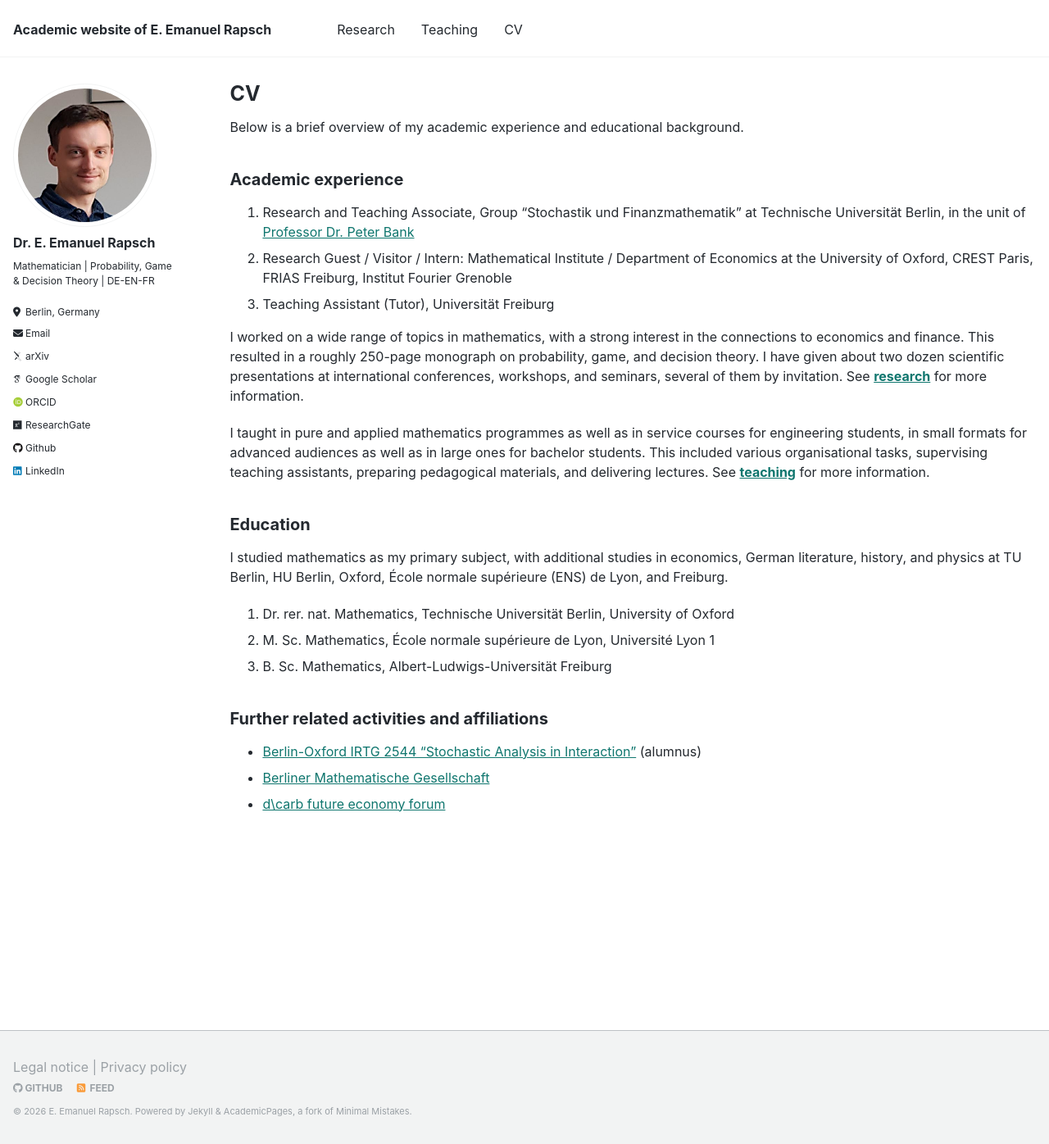
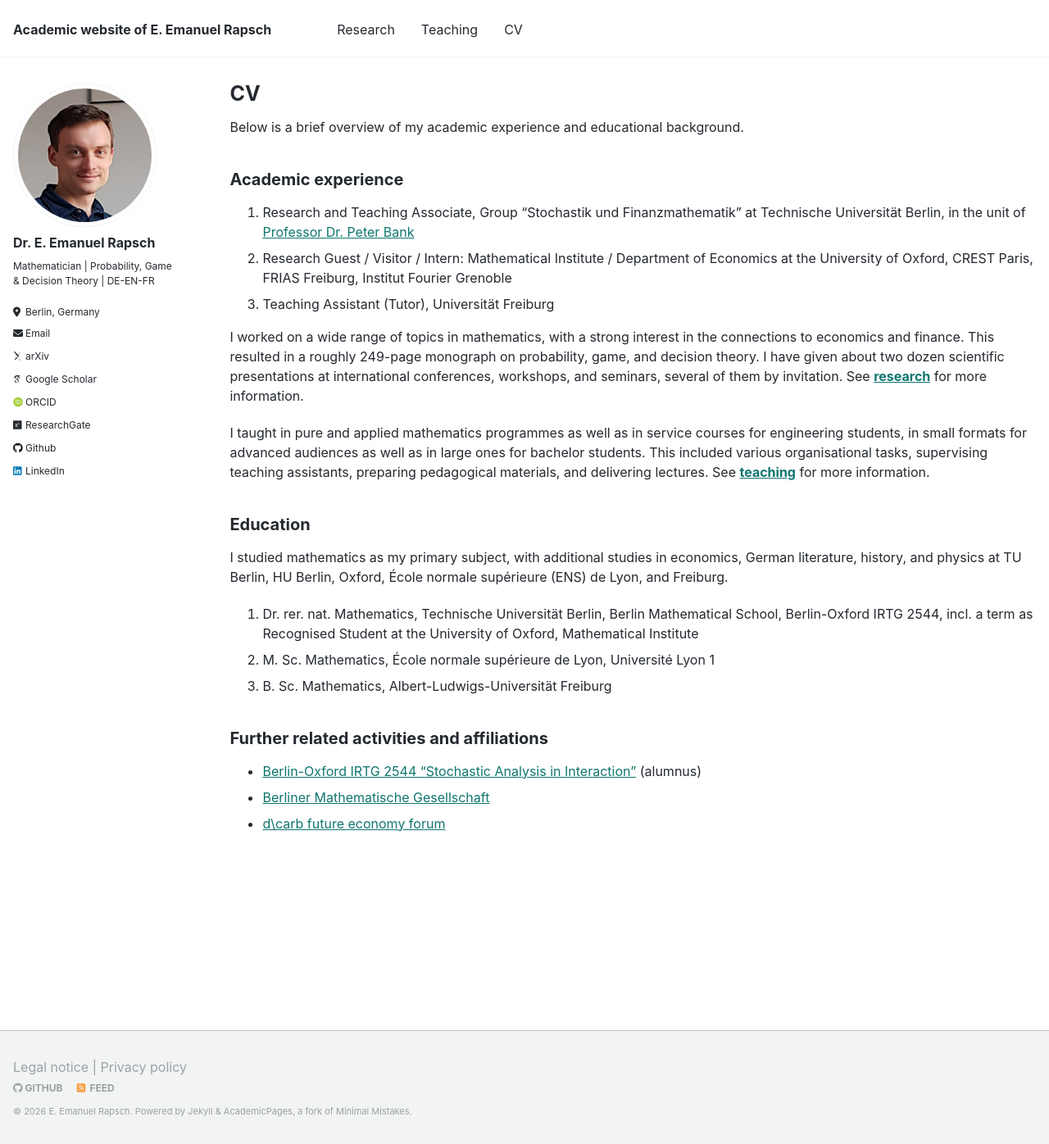
Before and after one commit to erapsch/erapsch.github.io, a Jekyll site: the page built from _pages/cv.md, in a window 1280 px wide and 1396 px high. Shown: the whole window at 82% size. Built offline with Jekyll 4.4.1, drawn with Linux system fonts in a browser that asks for light colours; some web fonts are replaced.

Commit message:
Update CV details and correct page count
Corrected the page count from 250 to 249 in the CV section and updated the education details to include the Berlin Mathematical School and the Berlin-Oxford IRTG 2544.

```diff
--- a/_pages/cv.md
+++ b/_pages/cv.md
@@ -15,7 +15,7 @@ Below is a brief overview of my academic experience and educational background.
 2. Research Guest / Visitor / Intern: Mathematical Institute / Department of Economics at the University of Oxford, CREST Paris, FRIAS Freiburg, Institut Fourier Grenoble
 3. Teaching Assistant (Tutor), Universität Freiburg
 
-I worked on a wide range of topics in mathematics, with a strong interest in the connections to economics and finance. This resulted in a roughly 250-page monograph on probability, game, and decision theory. I have given about two dozen scientific presentations at international conferences, workshops, and seminars, several of them by invitation. See <a href="/research">**research**</a> for more information.
+I worked on a wide range of topics in mathematics, with a strong interest in the connections to economics and finance. This resulted in a roughly 249-page monograph on probability, game, and decision theory. I have given about two dozen scientific presentations at international conferences, workshops, and seminars, several of them by invitation. See <a href="/research">**research**</a> for more information.
 
 I taught in pure and applied mathematics programmes as well as in service courses for engineering students, in small formats for advanced audiences as well as in large ones for bachelor students. This included various organisational tasks, supervising teaching assistants, preparing pedagogical materials, and delivering lectures. See <a href="/teaching">**teaching**</a> for more information.
 
@@ -23,7 +23,7 @@ I taught in pure and applied mathematics programmes as well as in service course
 
 I studied mathematics as my primary subject, with additional studies in economics, German literature, history, and physics at TU Berlin, HU Berlin, Oxford, École normale supérieure (ENS) de Lyon, and Freiburg.
 
-1. Dr. rer. nat. Mathematics, Technische Universität Berlin, University of Oxford
+1. Dr. rer. nat. Mathematics, Technische Universität Berlin, Berlin Mathematical School, Berlin-Oxford IRTG 2544, incl. a term as Recognised Student at the University of Oxford, Mathematical Institute
 2. M. Sc. Mathematics, École normale supérieure de Lyon, Université Lyon 1
 3. B. Sc. Mathematics, Albert-Ludwigs-Universität Freiburg
 
```
